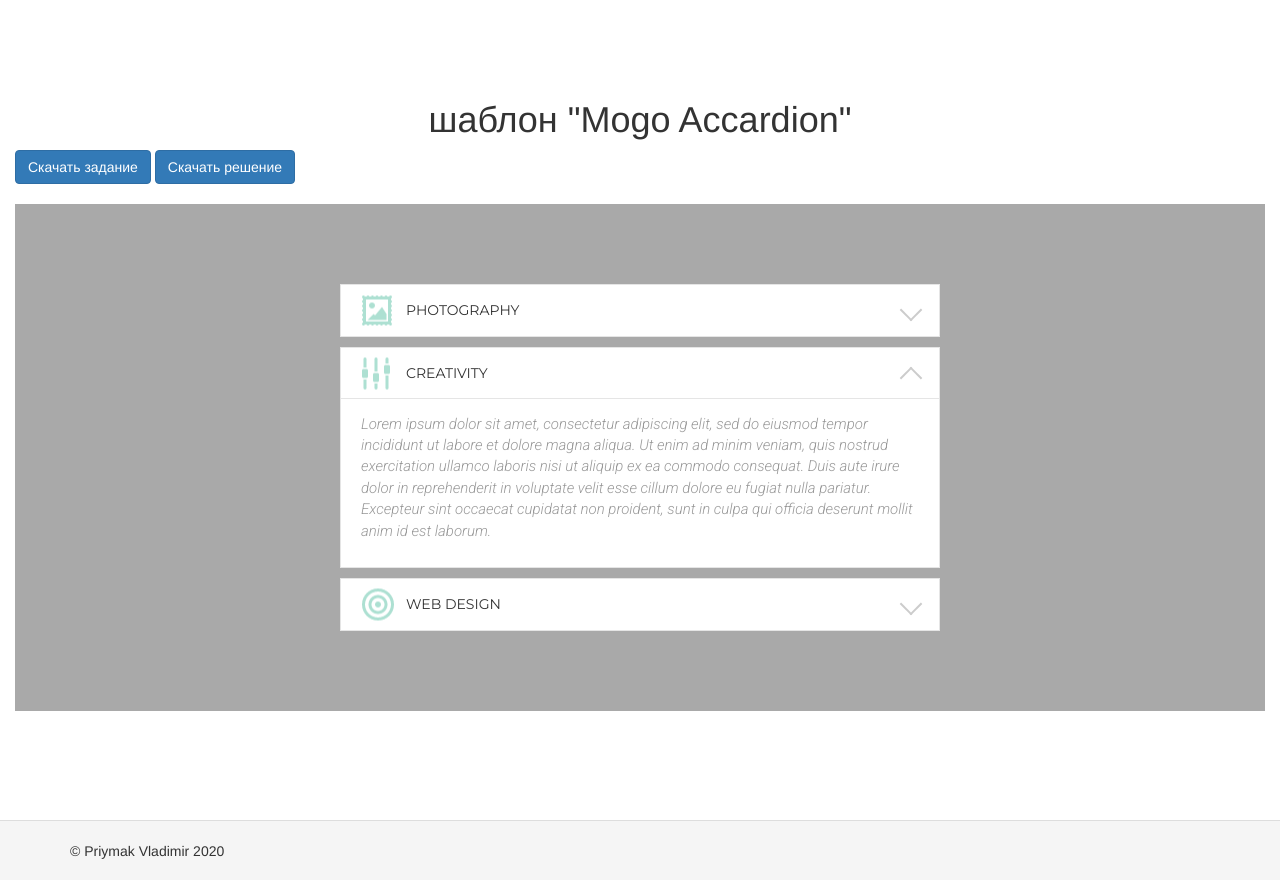
After one commit to PriymakVl/lesson_task, a Yii app: template views/css/templates/difficult/mogo_accordion.php in a window 1280 px wide. The commit adds this page. Run offline with PHP 8.4 and a stand-in for Yii, Linux system fonts and the light colour scheme; the template is opened without the code that fills it, so the values that code supplies are empty; some libraries are stand-ins or nearby versions.

Commit message:
add template css mogo accardion

```diff
--- /dev/null
+++ b/views/css/templates/difficult/mogo_accordion.php
@@ -0,0 +1,54 @@
+<?php
+	use yii\helpers\Html;
+	$this->registerCssFile('https://fonts.googleapis.com/css?family=Montserrat|Roboto:300i&display=swap');
+	$this->registerCssFile('/css/templates/difficult_templates/mogo_accardion.css');
+
+	$this->registerJsFile('/js/css/templates/mogo_accardion.js', ['depends' => 'yii\web\YiiAsset']);
+
+	$this->title = 'шаблон "Mogo Accardion"';
+	$this->params['breadcrumbs'][] = ['label' => 'Трудные шаблоны', 'url' => ['/css/templates/difficalt']];
+	$this->params['breadcrumbs'][] = $this->title;
+ ?>
+
+<h1><?= $this->title ?></h1>
+
+ <?= Html::a('Скачать задание', ['/tasks/css/templates/mogo_accardion_task.rar'], ['class' => 'btn btn-primary']) ?>
+ <?= Html::a('Скачать решение', ['/solutions/css/templates/mogo_accardion_solution.rar'], ['class' => 'btn btn-primary']) ?>
+
+<div class="window-task">
+
+<!-- Mogo Accordion -->
+<div class="accordion">
+    <div class="accordion__item">
+        <div class="accordion__header">
+            <?= Html::img('/images/css/templates/mogo_accardion/photography.png', ['class' => 'accordion__icon']) ?>
+            <div class="accordion__title">Photography</div>
+        </div>
+        <div class="accordion__content">
+            <p>Lorem ipsum dolor sit amet, consectetur adipiscing elit, sed do eiusmod tempor incididunt ut labore et dolore magna aliqua. Ut enim ad minim veniam, quis nostrud exercitation ullamco laboris nisi ut aliquip ex ea commodo consequat. Duis aute irure dolor in reprehenderit in voluptate velit esse cillum dolore eu fugiat nulla pariatur. Excepteur sint occaecat cupidatat non proident, sunt in culpa qui officia deserunt mollit anim id est laborum.</p>
+        </div>
+    </div>
+
+    <div class="accordion__item active">
+        <div class="accordion__header">
+            <?= Html::img('/images/css/templates/mogo_accardion/creativity.png', ['class' => 'accordion__icon']) ?>
+            <div class="accordion__title">Creativity</div>
+        </div>
+        <div class="accordion__content">
+            <p>Lorem ipsum dolor sit amet, consectetur adipiscing elit, sed do eiusmod tempor incididunt ut labore et dolore magna aliqua. Ut enim ad minim veniam, quis nostrud exercitation ullamco laboris nisi ut aliquip ex ea commodo consequat. Duis aute irure dolor in reprehenderit in voluptate velit esse cillum dolore eu fugiat nulla pariatur. Excepteur sint occaecat cupidatat non proident, sunt in culpa qui officia deserunt mollit anim id est laborum.</p>
+        </div>
+    </div>
+
+    <div class="accordion__item">
+        <div class="accordion__header">
+            <?= Html::img('/images/css/templates/mogo_accardion/webdesign.png', ['class' => 'accordion__icon']) ?>
+            <div class="accordion__title">web design</div>
+        </div>
+        <div class="accordion__content">
+            <p>Lorem ipsum dolor sit amet, consectetur adipiscing elit, sed do eiusmod tempor incididunt ut labore et dolore magna aliqua. Ut enim ad minim veniam, quis nostrud exercitation ullamco laboris nisi ut aliquip ex ea commodo consequat. Duis aute irure dolor in reprehenderit in voluptate velit esse cillum dolore eu fugiat nulla pariatur. Excepteur sint occaecat cupidatat non proident, sunt in culpa qui officia deserunt mollit anim id est laborum.</p>
+        </div>
+    </div>
+</div><!-- /.accordion -->
+
+
+</div>
--- a/views/js/index.php
+++ b/views/js/index.php
@@ -18,6 +18,9 @@
 		<?= Html::a('Prompt', ['lesson', 'name' => 'prompt']) ?>
 	</li>
 	<li>
+		<?= Html::a('Methods', ['lesson', 'name' => 'methods']) ?>
+	</li>
+	<li>
 		<?= Html::a('Date', ['lesson', 'name' => 'date']) ?>
 	</li>
 	<li>
--- a/views/layouts/main.php
+++ b/views/layouts/main.php
@@ -50,7 +50,7 @@ AppAsset::register($this);
                         '<li class="divider"></li>',
                         ['label' => 'Шаблоны средней сложности', 'url' => '/css/templates/middle'],
                         '<li class="divider"></li>',
-                        ['label' => 'Тяжелые шаблоны', 'url' => '/css/templates/difficalt'],
+                        ['label' => 'Тяжелые шаблоны', 'url' => '/css/templates/difficult'],
                     ],
 
                 ],
--- /dev/null
+++ b/web/css/templates/difficult_templates/mogo_accardion.css
@@ -0,0 +1,82 @@
+* {
+    margin: 0;
+    padding: 0;
+    box-sizing: border-box;
+}
+
+/* Accordion */
+.accordion {
+    width: 600px;
+    margin: 50px auto;
+}
+
+.accordion__item {
+    margin-bottom: 10px;
+    border: 1px solid #e5e5e5;
+    background: #fff;
+}
+
+.accordion__item.active .accordion__content {
+    display: block;
+}
+
+.accordion__item.active .accordion__header {
+    border-bottom-color: #e5e5e5;
+}
+
+.accordion__item.active .accordion__header:after {
+    transform: translateY(-50%) rotate(-45deg);
+    margin-top: 5px;
+}
+
+.accordion__header {
+    padding: 15px 20px 15px 65px;
+    position: relative;
+
+    border-bottom: 1px solid transparent;
+    cursor: pointer;
+}
+
+.accordion__header:after {
+    content: "";
+    display: block;
+    width: 16px;
+    height: 16px;
+
+    border-top: 2px solid #ccc;
+    border-right: 2px solid #ccc;
+
+    position: absolute;
+    top: 50%;
+    right: 20px;
+    z-index: 1;
+
+    transform: translateY(-50%) rotate(135deg);
+}
+
+.accordion__icon {
+    position: absolute;
+    top: 50%;
+    left: 20px;
+    z-index: 1;
+
+    transform: translateY(-50%);
+}
+
+.accordion__content {
+    padding: 15px 20px;
+    display: none;
+
+    font-family: 'Roboto', sans-serif;
+    font-size: 15px;
+    color: #999;
+    font-style: italic;
+    font-weight: 300;
+}
+
+.accordion__title {
+    font-family: 'Montserrat', sans-serif;
+    font-size: 14px;
+    color: #333;
+    text-transform: uppercase;
+}
--- /dev/null
+++ b/web/js/css/templates/mogo_accardion.js
@@ -0,0 +1,8 @@
+ $(function() {
+
+    /* Collapse */
+    $('.accordion__header').click(function(){
+    	$(this).parent().toggleClass('active');
+    });
+
+});
```
Also changed, not shown: views/css/templates/difficult/index.php (added, +14 -0 lines), views/js/lessons/methods.php (added, +15 -0 lines), views/js/tasks/methods/closest.php (added, +36 -0 lines), web/images/css/templates/mogo_accardion/creativity.png (added), web/images/css/templates/mogo_accardion/photography.png (added), web/images/css/templates/mogo_accardion/webdesign.png (added), 3 other files.
